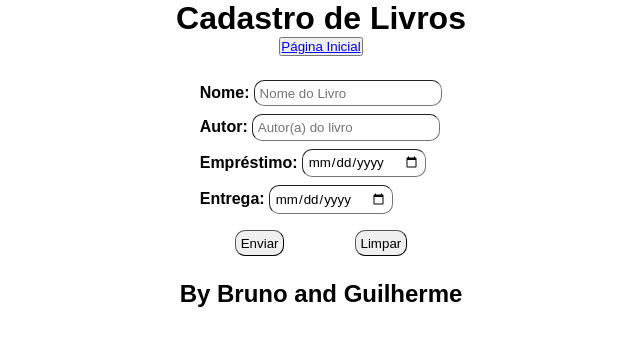
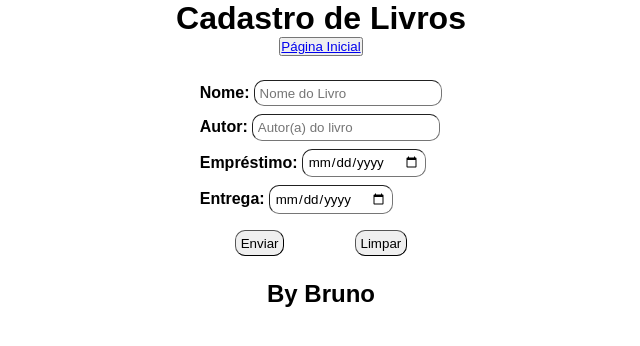
Before and after one commit to Bruno-Otavio/library-fullstack, a plain HTML site: page frontend/pages/form.html in a window 1280 px wide. Shown: the whole page, without its empty margins (319-959 px from the left). Drawn offline with Linux system fonts and the light colour scheme.

Commit message:
Screenshots

```diff
--- a/frontend/pages/form.html
+++ b/frontend/pages/form.html
@@ -43,7 +43,7 @@
         </form>
     </main>
     <footer>
-        <h2>By Bruno and Guilherme</h2>
+        <h2>By Bruno</h2>
     </footer>
 </body>
 </html>
```
